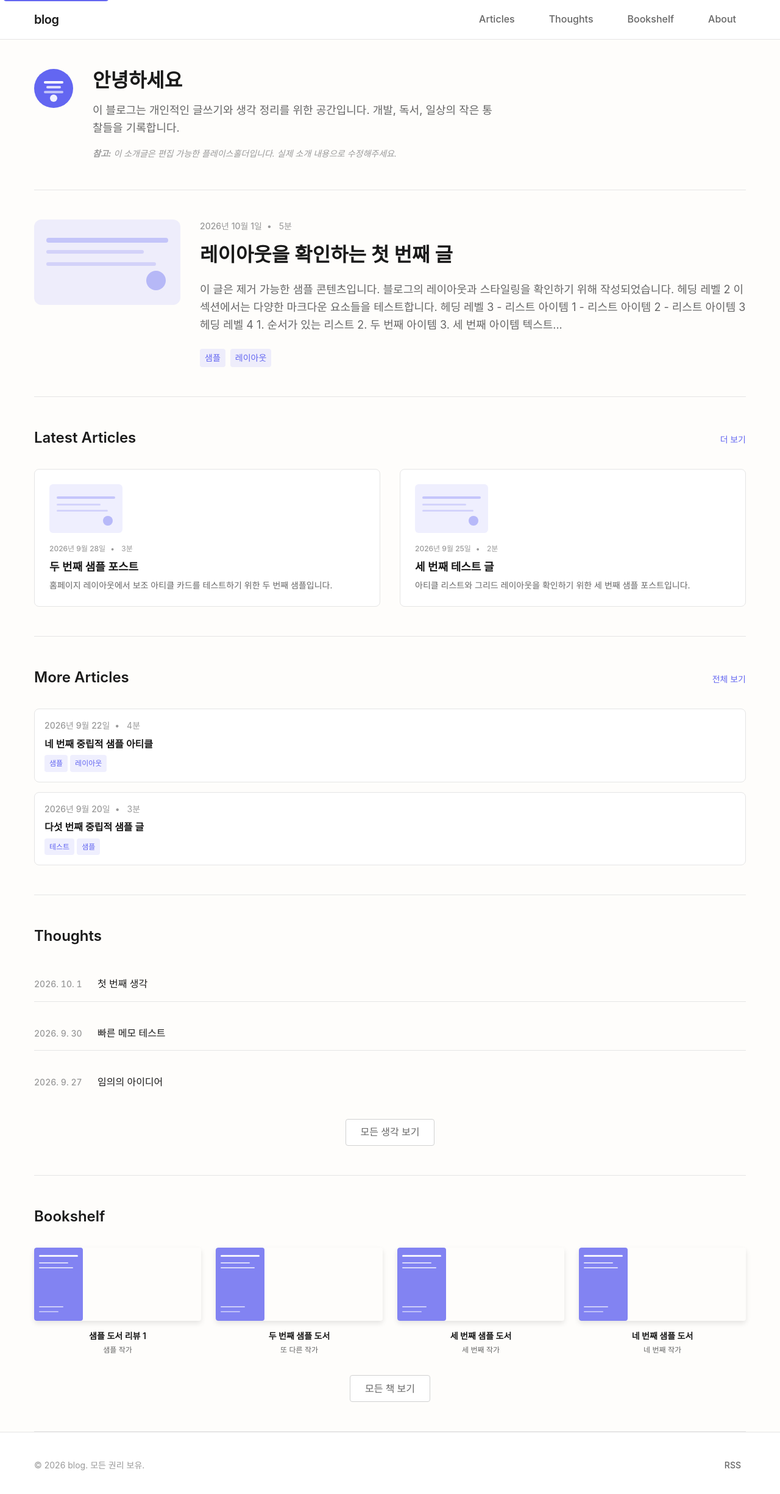
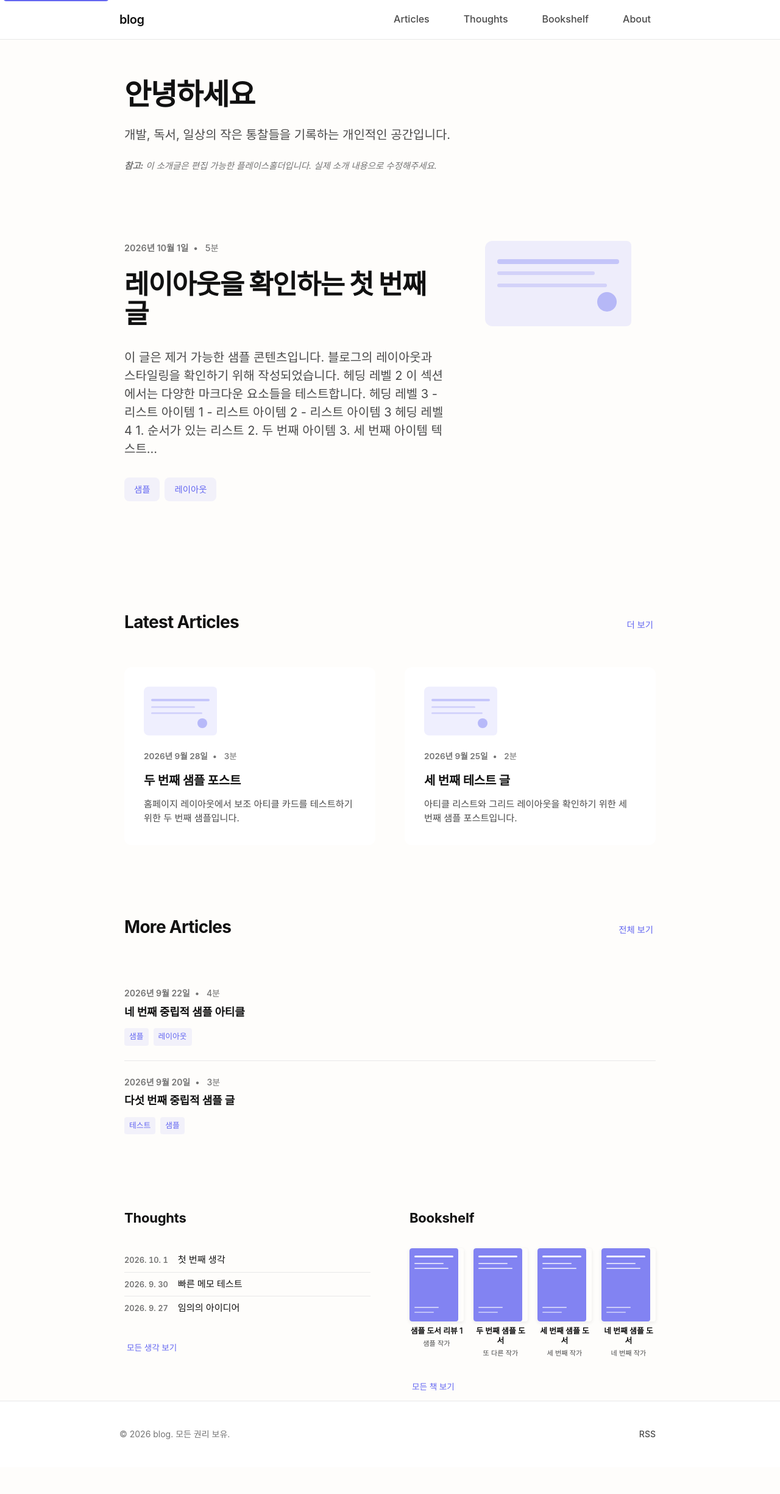
Before and after one commit to ParkBeomMin/parkbeommin.github.io, an Astro site: page / in a window 1280 px wide. Shown: the whole page at 61% size. After the commit the page ends 2406 px from the top, so only its background shows below. Built offline with nearby package versions, Linux system fonts and the light colour scheme; Astro itself is replaced by a stand-in of ours.

Commit message:
feat: refine editorial home layout

```diff
--- a/src/components/ArticleCard.astro
+++ b/src/components/ArticleCard.astro
@@ -61,32 +61,39 @@ const { id, data } = article;
 <style>
   .article-card {
     display: flex;
-    gap: var(--space-md);
-    padding: var(--space-lg);
-    border: 1px solid var(--color-border-light);
-    border-radius: var(--radius-md);
-    background: var(--color-surface);
-    transition: border-color 0.2s ease, transform 0.2s ease;
+    gap: var(--space-lg);
+    padding: 0;
+    border: none;
+    border-radius: 0;
+    background: transparent;
+    transition: transform 0.2s ease;
   }
 
   .article-card:hover {
-    border-color: var(--color-border);
-    transform: translateY(-2px);
+    transform: translateY(-1px);
   }
 
   .article-card--secondary {
     flex-direction: column;
+    padding: var(--space-xl);
+    background: var(--color-surface);
+    border-radius: var(--radius-lg);
   }
 
   .article-card--list {
     flex-direction: row;
     align-items: flex-start;
-    padding: var(--space-md);
+    padding: var(--space-lg) 0;
+    border-bottom: 1px solid var(--color-border-light);
+  }
+
+  .article-card--list:last-child {
+    border-bottom: none;
   }
 
   .card-thumbnail {
     flex-shrink: 0;
-    border-radius: var(--radius-sm);
+    border-radius: var(--radius-md);
     overflow: hidden;
   }
 
@@ -98,17 +105,19 @@ const { id, data } = article;
     display: flex;
     align-items: center;
     gap: var(--space-sm);
-    margin-bottom: var(--space-sm);
+    margin-bottom: var(--space-md);
     color: var(--color-text-muted);
-    font-size: 0.75rem;
+    font-size: 0.85rem;
+    font-weight: 500;
   }
 
   .article-card--list .card-meta {
     font-size: 0.875rem;
+    margin-bottom: var(--space-sm);
   }
 
   .card-date {
-    font-weight: 500;
+    font-weight: 600;
   }
 
   .card-reading-time::before {
@@ -117,14 +126,16 @@ const { id, data } = article;
   }
 
   .card-title {
-    font-size: 1.125rem;
-    font-weight: 600;
-    line-height: 1.3;
-    margin-bottom: var(--space-sm);
+    font-size: 1.25rem;
+    font-weight: 700;
+    line-height: 1.2;
+    margin-bottom: var(--space-md);
+    letter-spacing: -0.01em;
   }
 
   .article-card--list .card-title {
-    font-size: 1rem;
+    font-size: 1.125rem;
+    font-weight: 600;
     margin-bottom: var(--space-xs);
   }
 
@@ -143,23 +154,23 @@ const { id, data } = article;
     color: var(--color-text-secondary);
     line-height: 1.5;
     margin: 0;
-    font-size: 0.875rem;
+    font-size: 0.95rem;
   }
 
   .card-tags {
     display: flex;
     flex-wrap: wrap;
-    gap: var(--space-xs);
-    margin-top: var(--space-sm);
+    gap: var(--space-sm);
+    margin-top: var(--space-md);
   }
 
   .tag {
     display: inline-block;
     padding: var(--space-xs) var(--space-sm);
-    background: rgba(99, 102, 241, 0.1);
+    background: rgba(99, 102, 241, 0.08);
     color: var(--color-accent);
     border-radius: var(--radius-sm);
-    font-size: 0.75rem;
+    font-size: 0.8rem;
     font-weight: 500;
   }
 
@@ -167,14 +178,23 @@ const { id, data } = article;
   @media (max-width: 768px) {
     .article-card--list {
       flex-direction: column;
+      padding: var(--space-md) 0;
+    }
+
+    .article-card--secondary {
+      padding: var(--space-lg);
     }
 
     .card-title {
+      font-size: 1.125rem;
+    }
+
+    .article-card--list .card-title {
       font-size: 1rem;
     }
 
     .card-excerpt {
-      font-size: 0.875rem;
+      font-size: 0.9rem;
     }
   }
 </style>
--- a/src/components/AuthorIntro.astro
+++ b/src/components/AuthorIntro.astro
@@ -4,21 +4,10 @@
 
 <section class="author-intro" aria-labelledby="author-title">
   <div class="author-content">
-    <div class="author-avatar">
-      <svg width="64" height="64" viewBox="0 0 64 64" fill="none" xmlns="http://www.w3.org/2000/svg" aria-hidden="true">
-        <rect width="64" height="64" rx="32" fill="var(--color-accent)"/>
-        <rect x="16" y="20" width="32" height="4" rx="2" fill="white"/>
-        <rect x="20" y="28" width="24" height="4" rx="2" fill="rgba(255,255,255,0.8)"/>
-        <rect x="16" y="36" width="32" height="4" rx="2" fill="rgba(255,255,255,0.6)"/>
-        <circle cx="32" cy="48" r="6" fill="rgba(255,255,255,0.9)"/>
-      </svg>
-    </div>
-
     <div class="author-info">
       <h1 id="author-title" class="author-name">안녕하세요</h1>
       <p class="author-description">
-        이 블로그는 개인적인 글쓰기와 생각 정리를 위한 공간입니다.
-        개발, 독서, 일상의 작은 통찰들을 기록합니다.
+        개발, 독서, 일상의 작은 통찰들을 기록하는 개인적인 공간입니다.
       </p>
       <p class="author-note">
         <strong>참고:</strong> 이 소개글은 편집 가능한 플레이스홀더입니다.
@@ -30,42 +19,37 @@
 
 <style>
   .author-intro {
-    padding: var(--space-2xl) 0;
-    border-bottom: 1px solid var(--color-border-light);
+    padding: var(--space-3xl) 0 var(--space-3xl) 0;
+    margin-bottom: var(--space-2xl);
   }
 
   .author-content {
-    display: flex;
-    align-items: flex-start;
-    gap: var(--space-xl);
     max-width: var(--prose-max-width);
   }
 
-  .author-avatar {
-    flex-shrink: 0;
-  }
-
   .author-info {
-    flex: 1;
+    width: 100%;
   }
 
   .author-name {
-    font-size: 2rem;
-    font-weight: 600;
-    line-height: 1.2;
-    margin-bottom: var(--space-md);
+    font-size: 3rem;
+    font-weight: 800;
+    line-height: 1.1;
+    margin-bottom: var(--space-lg);
     color: var(--color-text-primary);
+    letter-spacing: -0.03em;
   }
 
   .author-description {
-    font-size: 1.125rem;
-    line-height: 1.6;
+    font-size: 1.25rem;
+    line-height: 1.5;
     color: var(--color-text-secondary);
-    margin-bottom: var(--space-md);
+    margin-bottom: var(--space-lg);
+    max-width: 28em;
   }
 
   .author-note {
-    font-size: 0.875rem;
+    font-size: 0.9rem;
     color: var(--color-text-muted);
     font-style: italic;
     margin: 0;
@@ -74,32 +58,30 @@
   /* Mobile responsive */
   @media (max-width: 768px) {
     .author-intro {
+      padding: var(--space-2xl) 0;
+      margin-bottom: var(--space-xl);
+    }
+
+    .author-name {
+      font-size: 2.25rem;
+    }
+
+    .author-description {
+      font-size: 1.125rem;
+    }
+  }
+
+  @media (max-width: 480px) {
+    .author-intro {
       padding: var(--space-xl) 0;
     }
 
-    .author-content {
-      flex-direction: column;
-      align-items: center;
-      text-align: center;
-      gap: var(--space-lg);
-    }
-
     .author-name {
-      font-size: 1.75rem;
+      font-size: 1.875rem;
     }
 
     .author-description {
       font-size: 1rem;
     }
   }
-
-  @media (max-width: 480px) {
-    .author-content {
-      gap: var(--space-md);
-    }
-
-    .author-name {
-      font-size: 1.5rem;
-    }
-  }
 </style>
--- a/src/components/BookshelfRow.astro
+++ b/src/components/BookshelfRow.astro
@@ -50,8 +50,7 @@ const displayedBooks = books.slice(0, 4);
 
 <style>
   .bookshelf-section {
-    padding: var(--space-2xl) 0;
-    border-bottom: 1px solid var(--color-border-light);
+    padding: 0;
   }
 
   .section-header {
@@ -62,15 +61,20 @@ const displayedBooks = books.slice(0, 4);
   }
 
   .section-title {
-    font-size: 1.5rem;
-    font-weight: 600;
+    font-size: 1.375rem;
+    font-weight: 700;
     color: var(--color-text-primary);
+    letter-spacing: -0.01em;
   }
 
   .section-more {
+    display: inline-flex;
+    align-items: center;
+    min-height: 44px;
+    padding: var(--space-sm) var(--space-xs);
     color: var(--color-accent);
     text-decoration: none;
-    font-size: 0.875rem;
+    font-size: 0.85rem;
     font-weight: 500;
     transition: color 0.2s ease;
   }
@@ -82,9 +86,9 @@ const displayedBooks = books.slice(0, 4);
 
   .books-grid {
     display: grid;
-    grid-template-columns: repeat(auto-fit, minmax(120px, 1fr));
-    gap: var(--space-lg);
-    margin-bottom: var(--space-xl);
+    grid-template-columns: repeat(4, 1fr);
+    gap: var(--space-md);
+    margin-bottom: var(--space-lg);
   }
 
   .book-item {
@@ -100,66 +104,85 @@ const displayedBooks = books.slice(0, 4);
 
   .book-link:hover,
   .book-link:focus {
-    transform: translateY(-4px);
+    transform: translateY(-2px);
   }
 
   .book-cover {
-    margin: 0 auto var(--space-md);
+    margin: 0 auto var(--space-sm);
     border-radius: var(--radius-sm);
     overflow: hidden;
-    box-shadow: 0 4px 8px rgba(0, 0, 0, 0.1);
+    box-shadow: 0 2px 6px rgba(0, 0, 0, 0.08);
     transition: box-shadow 0.2s ease;
   }
 
   .book-link:hover .book-cover,
   .book-link:focus .book-cover {
-    box-shadow: 0 8px 16px rgba(0, 0, 0, 0.15);
+    box-shadow: 0 4px 12px rgba(0, 0, 0, 0.12);
   }
 
   .book-title {
-    font-size: 0.875rem;
+    font-size: 0.8rem;
     font-weight: 600;
-    line-height: 1.3;
+    line-height: 1.25;
     margin-bottom: var(--space-xs);
     color: var(--color-text-primary);
   }
 
   .book-author {
-    font-size: 0.75rem;
+    font-size: 0.7rem;
     color: var(--color-text-secondary);
     margin: 0;
   }
 
   .bookshelf-footer {
-    text-align: center;
+    text-align: left;
   }
 
   .bookshelf-view-all {
     display: inline-flex;
     align-items: center;
-    padding: var(--space-sm) var(--space-lg);
-    background: var(--color-surface);
-    border: 1px solid var(--color-border);
-    border-radius: var(--radius-sm);
-    color: var(--color-text-secondary);
+    min-height: 44px;
+    padding: var(--space-sm) var(--space-xs);
+    color: var(--color-accent);
     text-decoration: none;
+    font-size: 0.85rem;
     font-weight: 500;
-    transition: all 0.2s ease;
-    min-height: 44px;
+    transition: color 0.2s ease;
   }
 
   .bookshelf-view-all:hover,
   .bookshelf-view-all:focus {
-    border-color: var(--color-accent);
-    color: var(--color-accent);
-    background: rgba(99, 102, 241, 0.05);
+    color: var(--color-accent-hover);
   }
 
   /* Mobile responsive */
   @media (max-width: 768px) {
     .books-grid {
       grid-template-columns: repeat(4, 1fr);
+      gap: var(--space-sm);
+    }
+
+    .section-header {
+      align-items: center;
+    }
+
+    .section-title {
+      font-size: 1.25rem;
+    }
+  }
+
+  @media (max-width: 480px) {
+    .books-grid {
+      grid-template-columns: repeat(2, 1fr);
       gap: var(--space-md);
+    }
+
+    .book-title {
+      font-size: 0.75rem;
+    }
+
+    .book-author {
+      font-size: 0.7rem;
     }
 
     .section-header {
@@ -168,26 +191,4 @@ const displayedBooks = books.slice(0, 4);
       gap: var(--space-sm);
     }
   }
-
-  @media (max-width: 480px) {
-    .bookshelf-section {
-      padding: var(--space-xl) 0;
-    }
-
-    .section-title {
-      font-size: 1.25rem;
-    }
-
-    .books-grid {
-      grid-template-columns: repeat(2, 1fr);
-    }
-
-    .book-title {
-      font-size: 0.8rem;
-    }
-
-    .book-author {
-      font-size: 0.7rem;
-    }
-  }
 </style>
--- a/src/components/FeaturedArticle.astro
+++ b/src/components/FeaturedArticle.astro
@@ -58,37 +58,39 @@ const excerpt = extractExcerpt(article.body || '', 200);
 
 <style>
   .featured-article {
-    padding: var(--space-2xl) 0;
-    border-bottom: 1px solid var(--color-border-light);
+    padding: 0 0 var(--space-3xl) 0;
+    margin-bottom: var(--space-2xl);
   }
 
   .featured-content {
     display: grid;
-    grid-template-columns: 240px 1fr;
-    gap: var(--space-xl);
+    grid-template-columns: 1fr 280px;
+    gap: var(--space-3xl);
     align-items: flex-start;
   }
 
   .featured-thumbnail {
     border-radius: var(--radius-lg);
     overflow: hidden;
+    order: 2;
   }
 
   .featured-info {
-    flex: 1;
+    order: 1;
   }
 
   .featured-meta {
     display: flex;
     align-items: center;
     gap: var(--space-sm);
-    margin-bottom: var(--space-md);
+    margin-bottom: var(--space-lg);
     color: var(--color-text-muted);
-    font-size: 0.875rem;
+    font-size: 0.9rem;
+    font-weight: 500;
   }
 
   .featured-date {
-    font-weight: 500;
+    font-weight: 600;
   }
 
   .featured-reading-time::before {
@@ -97,10 +99,11 @@ const excerpt = extractExcerpt(article.body || '', 200);
   }
 
   .featured-title {
-    font-size: 2rem;
-    font-weight: 600;
-    line-height: 1.2;
-    margin-bottom: var(--space-lg);
+    font-size: 2.75rem;
+    font-weight: 800;
+    line-height: 1.1;
+    margin-bottom: var(--space-xl);
+    letter-spacing: -0.03em;
   }
 
   .featured-link {
@@ -115,10 +118,11 @@ const excerpt = extractExcerpt(article.body || '', 200);
   }
 
   .featured-excerpt {
-    font-size: 1.125rem;
-    line-height: 1.6;
+    font-size: 1.25rem;
+    line-height: 1.5;
     color: var(--color-text-secondary);
-    margin-bottom: var(--space-lg);
+    margin-bottom: var(--space-xl);
+    max-width: 32em;
   }
 
   .featured-tags {
@@ -129,11 +133,11 @@ const excerpt = extractExcerpt(article.body || '', 200);
 
   .tag {
     display: inline-block;
-    padding: var(--space-xs) var(--space-sm);
-    background: rgba(99, 102, 241, 0.1);
+    padding: var(--space-sm) var(--space-md);
+    background: rgba(99, 102, 241, 0.08);
     color: var(--color-accent);
-    border-radius: var(--radius-sm);
-    font-size: 0.875rem;
+    border-radius: var(--radius-md);
+    font-size: 0.9rem;
     font-weight: 500;
   }
 
@@ -141,13 +145,33 @@ const excerpt = extractExcerpt(article.body || '', 200);
   @media (max-width: 768px) {
     .featured-content {
       grid-template-columns: 1fr;
-      gap: var(--space-lg);
+      gap: var(--space-xl);
     }
 
     .featured-thumbnail {
+      order: 0;
       width: 100%;
-      max-width: 300px;
+      max-width: 320px;
       margin: 0 auto;
+    }
+
+    .featured-info {
+      order: 1;
+    }
+
+    .featured-title {
+      font-size: 2.125rem;
+    }
+
+    .featured-excerpt {
+      font-size: 1.125rem;
+    }
+  }
+
+  @media (max-width: 480px) {
+    .featured-article {
+      padding: 0 0 var(--space-2xl) 0;
+      margin-bottom: var(--space-xl);
     }
 
     .featured-title {
@@ -156,16 +180,6 @@ const excerpt = extractExcerpt(article.body || '', 200);
 
     .featured-excerpt {
       font-size: 1rem;
-    }
-  }
-
-  @media (max-width: 480px) {
-    .featured-article {
-      padding: var(--space-xl) 0;
-    }
-
-    .featured-title {
-      font-size: 1.5rem;
     }
 
     .featured-meta {
--- a/src/components/ThoughtsList.astro
+++ b/src/components/ThoughtsList.astro
@@ -45,8 +45,7 @@ const displayedThoughts = thoughts.slice(0, 4);
 
 <style>
   .thoughts-section {
-    padding: var(--space-2xl) 0;
-    border-bottom: 1px solid var(--color-border-light);
+    padding: 0;
   }
 
   .section-header {
@@ -57,15 +56,20 @@ const displayedThoughts = thoughts.slice(0, 4);
   }
 
   .section-title {
-    font-size: 1.5rem;
-    font-weight: 600;
+    font-size: 1.375rem;
+    font-weight: 700;
     color: var(--color-text-primary);
+    letter-spacing: -0.01em;
   }
 
   .section-more {
+    display: inline-flex;
+    align-items: center;
+    min-height: 44px;
+    padding: var(--space-sm) var(--space-xs);
     color: var(--color-accent);
     text-decoration: none;
-    font-size: 0.875rem;
+    font-size: 0.85rem;
     font-weight: 500;
     transition: color 0.2s ease;
   }
@@ -78,14 +82,14 @@ const displayedThoughts = thoughts.slice(0, 4);
   .thoughts-list {
     display: flex;
     flex-direction: column;
-    gap: var(--space-lg);
+    gap: 0;
   }
 
   .thought-item {
     display: flex;
     align-items: baseline;
-    gap: var(--space-lg);
-    padding: var(--space-md) 0;
+    gap: var(--space-md);
+    padding: var(--space-sm) 0;
     border-bottom: 1px solid var(--color-border-light);
   }
 
@@ -95,15 +99,15 @@ const displayedThoughts = thoughts.slice(0, 4);
 
   .thought-date {
     color: var(--color-text-muted);
-    font-size: 0.875rem;
-    font-weight: 500;
+    font-size: 0.8rem;
+    font-weight: 600;
     font-variant-numeric: tabular-nums;
     flex-shrink: 0;
-    min-width: 80px;
+    min-width: 60px;
   }
 
   .thought-title {
-    font-size: 1rem;
+    font-size: 0.95rem;
     font-weight: 500;
     line-height: 1.4;
     margin: 0;
@@ -122,29 +126,25 @@ const displayedThoughts = thoughts.slice(0, 4);
   }
 
   .thoughts-footer {
-    margin-top: var(--space-xl);
-    text-align: center;
+    margin-top: var(--space-lg);
+    text-align: left;
   }
 
   .thoughts-view-all {
     display: inline-flex;
     align-items: center;
-    padding: var(--space-sm) var(--space-lg);
-    background: var(--color-surface);
-    border: 1px solid var(--color-border);
-    border-radius: var(--radius-sm);
-    color: var(--color-text-secondary);
+    min-height: 44px;
+    padding: var(--space-sm) var(--space-xs);
+    color: var(--color-accent);
     text-decoration: none;
+    font-size: 0.85rem;
     font-weight: 500;
-    transition: all 0.2s ease;
-    min-height: 44px;
+    transition: color 0.2s ease;
   }
 
   .thoughts-view-all:hover,
   .thoughts-view-all:focus {
-    border-color: var(--color-accent);
-    color: var(--color-accent);
-    background: rgba(99, 102, 241, 0.05);
+    color: var(--color-accent-hover);
   }
 
   /* Mobile responsive */
@@ -153,6 +153,7 @@ const displayedThoughts = thoughts.slice(0, 4);
       flex-direction: column;
       align-items: flex-start;
       gap: var(--space-xs);
+      padding: var(--space-md) 0;
     }
 
     .thought-date {
@@ -161,19 +162,19 @@ const displayedThoughts = thoughts.slice(0, 4);
     }
 
     .section-header {
-      flex-direction: column;
-      align-items: flex-start;
-      gap: var(--space-sm);
-    }
-  }
-
-  @media (max-width: 480px) {
-    .thoughts-section {
-      padding: var(--space-xl) 0;
+      align-items: center;
     }
 
     .section-title {
       font-size: 1.25rem;
     }
   }
+
+  @media (max-width: 480px) {
+    .section-header {
+      flex-direction: column;
+      align-items: flex-start;
+      gap: var(--space-sm);
+    }
+  }
 </style>
--- a/src/layouts/BaseLayout.astro
+++ b/src/layouts/BaseLayout.astro
@@ -116,12 +116,12 @@ const canonicalURL = new URL(Astro.url.pathname, Astro.site);
     /* Colors - warm off-white canvas, near-black typography */
     --color-background: #fefdfb;
     --color-surface: #ffffff;
-    --color-text-primary: #1a1a1a;
-    --color-text-secondary: #666666;
-    --color-text-muted: #999999;
+    --color-text-primary: #111111;
+    --color-text-secondary: #4a4a4a;
+    --color-text-muted: #737373;
     --color-accent: #6366f1;
     --color-accent-hover: #5855e6;
-    --color-border-light: #e5e5e5;
+    --color-border-light: #e8e8e8;
     --color-border: #d1d1d1;
 
     /* Typography */
@@ -141,8 +141,8 @@ const canonicalURL = new URL(Astro.url.pathname, Astro.site);
     --space-3xl: 4rem;
 
     /* Layout */
-    --content-max-width: 1200px;
-    --prose-max-width: 760px;
+    --content-max-width: 920px;
+    --prose-max-width: 680px;
     --header-height: 64px;
 
     /* Border radius */
@@ -164,6 +164,8 @@ const canonicalURL = new URL(Astro.url.pathname, Astro.site);
 
   body {
     min-height: 100vh;
+    font-size: 1rem;
+    line-height: 1.6;
   }
 
   /* Skip link for accessibility */
--- a/src/pages/index.astro
+++ b/src/pages/index.astro
@@ -65,15 +65,20 @@ const books = await getPublishedBooks();
         </section>
       )}
 
-      <!-- Thoughts -->
+      <!-- Lower Content Grid: Thoughts and Bookshelf -->
+      <div class="lower-content">
         {thoughts.length > 0 && (
+          <div class="lower-section">
             <ThoughtsList thoughts={thoughts} />
+          </div>
         )}
 
-      <!-- Bookshelf -->
         {books.length > 0 && (
+          <div class="lower-section">
             <BookshelfRow books={books} />
+          </div>
         )}
+      </div>
     </div>
   </div>
 </BaseLayout>
@@ -86,32 +91,36 @@ const books = await getPublishedBooks();
   .container {
     max-width: var(--content-max-width);
     margin: 0 auto;
-    padding: 0 var(--space-md);
+    padding: 0 var(--space-lg);
   }
 
   .latest-articles,
   .more-articles {
-    padding: var(--space-2xl) 0;
-    border-bottom: 1px solid var(--color-border-light);
+    padding: var(--space-3xl) 0 var(--space-2xl) 0;
   }
 
   .section-header {
     display: flex;
     justify-content: space-between;
     align-items: baseline;
-    margin-bottom: var(--space-xl);
+    margin-bottom: var(--space-2xl);
   }
 
   .section-title {
-    font-size: 1.5rem;
-    font-weight: 600;
+    font-size: 1.75rem;
+    font-weight: 700;
     color: var(--color-text-primary);
+    letter-spacing: -0.025em;
   }
 
   .section-more {
+    display: inline-flex;
+    align-items: center;
+    min-height: 44px;
+    padding: var(--space-sm) var(--space-xs);
     color: var(--color-accent);
     text-decoration: none;
-    font-size: 0.875rem;
+    font-size: 0.9rem;
     font-weight: 500;
     transition: color 0.2s ease;
   }
@@ -123,15 +132,24 @@ const books = await getPublishedBooks();
 
   .articles-grid {
     display: grid;
-    grid-template-columns: repeat(auto-fit, minmax(300px, 1fr));
-    gap: var(--space-xl);
+    grid-template-columns: repeat(auto-fit, minmax(320px, 1fr));
+    gap: var(--space-2xl);
   }
 
   .articles-list {
     display: flex;
     flex-direction: column;
-    gap: var(--space-md);
+    gap: 0;
   }
+
+  /* Lower content two-column layout */
+  .lower-content {
+    display: grid;
+    grid-template-columns: 1fr 1fr;
+    gap: var(--space-3xl);
+    margin-top: var(--space-2xl);
+  }
+
 
   /* Mobile responsive */
   @media (max-width: 768px) {
@@ -141,12 +159,38 @@ const books = await getPublishedBooks();
 
     .articles-grid {
       grid-template-columns: 1fr;
-      gap: var(--space-lg);
+      gap: var(--space-xl);
     }
 
     .latest-articles,
     .more-articles {
-      padding: var(--space-xl) 0;
+      padding: var(--space-2xl) 0 var(--space-xl) 0;
+    }
+
+    .section-header {
+      align-items: center;
+      margin-bottom: var(--space-xl);
+    }
+
+    .section-title {
+      font-size: 1.5rem;
+    }
+
+    /* Stack lower content on mobile */
+    .lower-content {
+      grid-template-columns: 1fr;
+      gap: var(--space-xl);
+      margin-top: var(--space-xl);
+    }
+  }
+
+  @media (max-width: 480px) {
+    .container {
+      padding: 0 var(--space-sm);
+    }
+
+    .section-title {
+      font-size: 1.375rem;
     }
 
     .section-header {
@@ -154,15 +198,5 @@ const books = await getPublishedBooks();
       align-items: flex-start;
       gap: var(--space-sm);
     }
-
-    .section-title {
-      font-size: 1.25rem;
-    }
-  }
-
-  @media (max-width: 480px) {
-    .container {
-      padding: 0 var(--space-sm);
-    }
   }
 </style>
```
Lines whose indentation alone changed are shown as unchanged.
